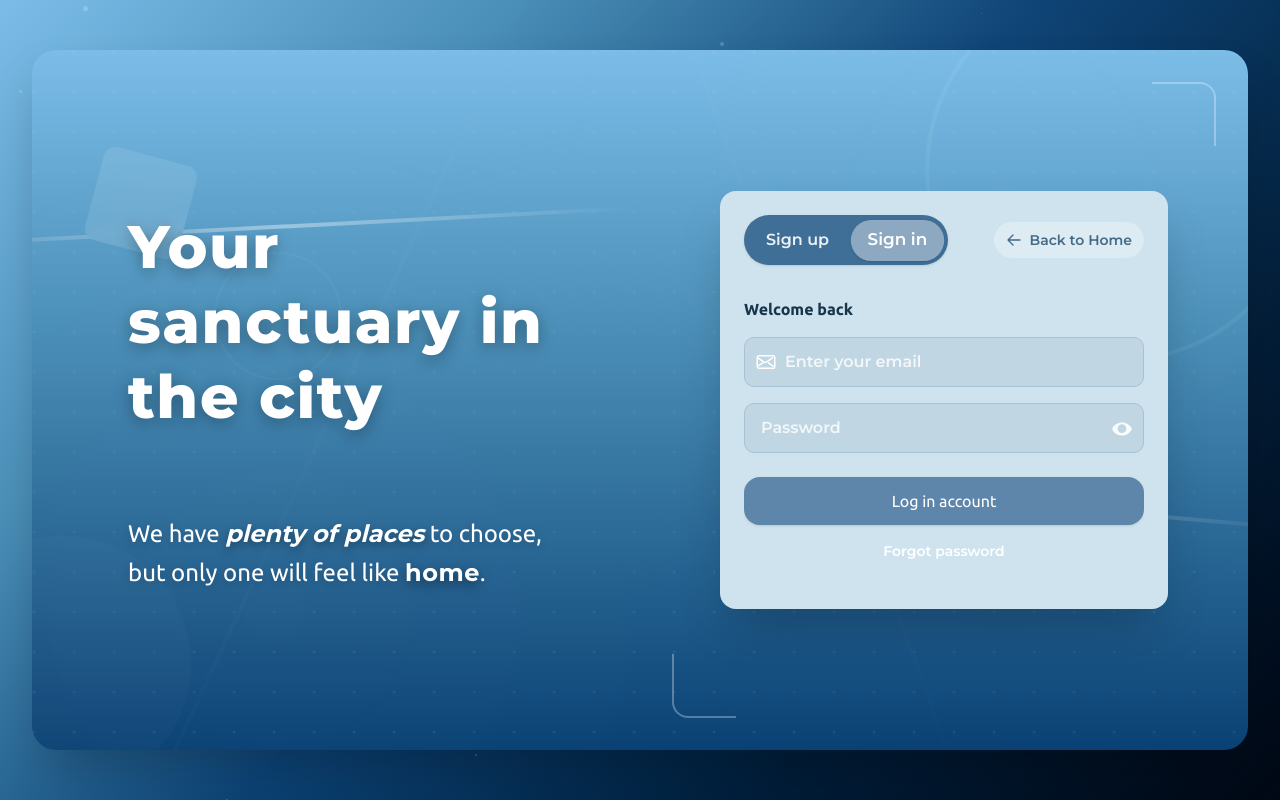
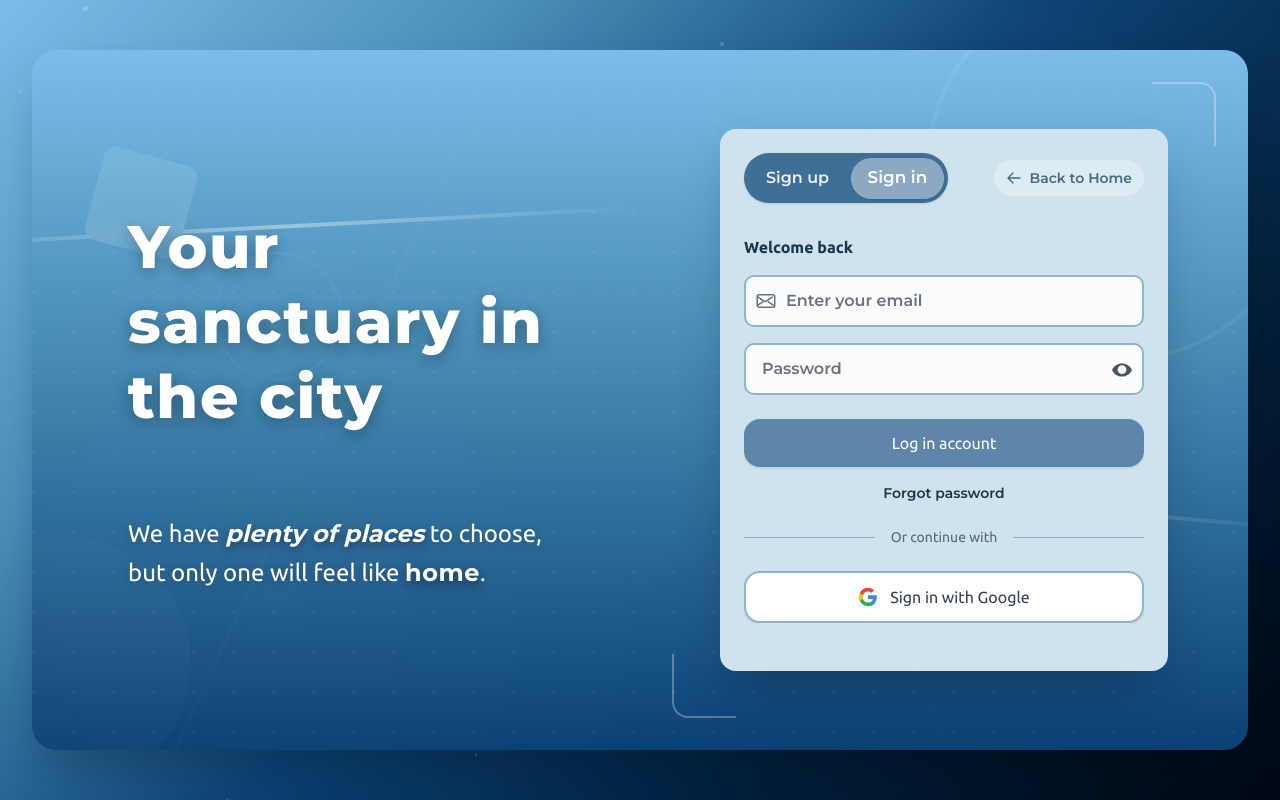
Before and after one commit to coderenjoyer/RealEstateHub, a React (Vite) app in the folder AzureConnect/: page /login in a window 1280 px wide. Built offline with nearby package versions, Linux system fonts and the light colour scheme.

Commit message:
googleatuh

```diff
--- a/AzureConnect/src/components/login/login_modal.tsx
+++ b/AzureConnect/src/components/login/login_modal.tsx
@@ -8,7 +8,7 @@ type TabKey = "signup" | "signin" | "reset";
 const LoginModal: React.FC = () => {
   const navigate = useNavigate();
   const location = useLocation();
-  const { signIn, signupNewUser, resetPasswordForEmail, updateUserPassword, session } = useAuth();
+  const { signIn, signupNewUser, signInWithGoogle, resetPasswordForEmail, updateUserPassword, session } = useAuth();
   const [activeTab, setActiveTab] = useState<TabKey>("signin");
   const [showPassword, setShowPassword] = useState(false);
   const [showConfirmPassword, setShowConfirmPassword] = useState(false);
@@ -89,13 +89,24 @@ const LoginModal: React.FC = () => {
   };
 
   const inputBase =
-    "w-full rounded-[10px] border border-[#a8c1d3] bg-[#b8cfdd]/60 placeholder:text-white/80 text-white/90 px-4 py-3 focus:outline-none focus:ring-2 focus:ring-[#5d8ab0] focus:border-transparent transition-all duration-300 hover:bg-[#b8cfdd]/80 hover:border-[#5d8ab0]";
+    "w-full rounded-[10px] border-2 border-[#8eb5cc] bg-white/90 placeholder:text-gray-500 text-gray-800 px-4 py-3 focus:outline-none focus:ring-2 focus:ring-[#5d8ab0] focus:border-[#5d8ab0] transition-all duration-300 hover:bg-white hover:border-[#5d8ab0]";
 
   const inputFont = {
     fontFamily:
       "Montserrat, ui-sans-serif, system-ui, -apple-system, Segoe UI, Roboto, Inter",
     fontSize: "16px",
   } as const;
+
+  const handleGoogleSignIn = async () => {
+    setErrorMessage(null);
+    setIsSubmitting(true);
+    const res = await signInWithGoogle();
+    setIsSubmitting(false);
+    if (!res.success) {
+      setErrorMessage(res.error || "Google sign in failed");
+    }
+    // OAuth flow will redirect automatically
+  };
 
   const handleSignup = async () => {
     setErrorMessage(null);
@@ -217,7 +228,7 @@ const LoginModal: React.FC = () => {
         <div className="inline-flex items-center rounded-full bg-[#3f6f97] p-1.5 shadow gap-2">
           <button
             onClick={() => handleTabChange("signup")}
-            className={`rounded-full px-4 py-2 text-sm font-semibold transition-all duration-300 transform hover:scale-105 flex-shrink-0 ${
+            className={`rounded-full px-4 py-2 text-sm font-semibold transition-all duration-300 transform hover:scale-[1.02] flex-shrink-0 ${
               activeTab === "signup"
                 ? "bg-white/40 text-white shadow-sm scale-105"
                 : "text-white/90 hover:text-white hover:bg-white/20"
@@ -232,7 +243,7 @@ const LoginModal: React.FC = () => {
           </button>
           <button
             onClick={() => handleTabChange("signin")}
-            className={`rounded-full px-4 py-2 text-sm font-semibold transition-all duration-300 transform hover:scale-105 flex-shrink-0 ${
+            className={`rounded-full px-4 py-2 text-sm font-semibold transition-all duration-300 transform hover:scale-[1.02] flex-shrink-0 ${
               activeTab === "signin"
                 ? "bg-white/40 text-white shadow-sm scale-105"
                 : "text-white/90 hover:text-white hover:bg-white/20"
@@ -269,7 +280,7 @@ const LoginModal: React.FC = () => {
         )}
         <button
           aria-label="Back to Home"
-          className="flex items-center gap-2 px-3 py-2 rounded-full bg-white/30 text-[#436a86] transition-all duration-300 hover:bg-white/50 hover:scale-105 hover:shadow-md backdrop-blur-sm"
+          className="flex items-center gap-2 px-3 py-2 rounded-full bg-white/30 text-[#436a86] transition-all duration-300 hover:bg-white/50 hover:scale-[1.02] hover:shadow-md backdrop-blur-sm"
           onClick={() => navigate('/')}
         >
           <svg
@@ -320,12 +331,12 @@ const LoginModal: React.FC = () => {
           </div>
 
           <div className="relative">
-            <span className="pointer-events-none absolute left-3 top-1/2 -translate-y-1/2 text-white">
+            <span className="pointer-events-none absolute left-3 top-1/2 -translate-y-1/2 text-gray-500">
               <svg
                 xmlns="http://www.w3.org/2000/svg"
                 viewBox="0 0 24 24"
                 fill="none"
-                stroke="white"
+                stroke="currentColor"
                 strokeWidth="1.8"
                 className="size-5"
               >
@@ -363,7 +374,7 @@ const LoginModal: React.FC = () => {
             <button
               type="button"
               onClick={() => setShowPassword((v) => !v)}
-              className="absolute right-3 top-1/2 -translate-y-1/2 text-white/90"
+              className="absolute right-3 top-1/2 -translate-y-1/2 text-gray-600 hover:text-gray-800"
               aria-label={showPassword ? "Hide password" : "Show password"}
             >
               {showPassword ? (
@@ -401,7 +412,7 @@ const LoginModal: React.FC = () => {
             <button
               type="button"
               onClick={() => setShowConfirmPassword((v) => !v)}
-              className="absolute right-3 top-1/2 -translate-y-1/2 text-white/90"
+              className="absolute right-3 top-1/2 -translate-y-1/2 text-gray-600 hover:text-gray-800"
               aria-label={
                 showConfirmPassword ? "Hide password" : "Show password"
               }
@@ -436,10 +447,35 @@ const LoginModal: React.FC = () => {
             disabled={isSubmitting}
             onClick={handleSignup}
             className={`mt-6 w-full rounded-xl px-6 py-3 text-white shadow transition-all duration-300 transform active:scale-95 ${
-              isSubmitting ? 'bg-[#7aa1bd] cursor-not-allowed' : 'bg-[#5d86aa] hover:bg-[#52799a] hover:scale-105 hover:shadow-lg'
+              isSubmitting ? 'bg-[#7aa1bd] cursor-not-allowed' : 'bg-[#5d86aa] hover:bg-[#52799a] hover:scale-[1.02] hover:shadow-lg'
             }`}
           >
             {isSubmitting ? 'Creating account...' : 'Create an account'}
+          </button>
+
+          <div className="relative my-6">
+            <div className="absolute inset-0 flex items-center">
+              <div className="w-full border-t border-[#8eb5cc]"></div>
+            </div>
+            <div className="relative flex justify-center text-sm">
+              <span className="bg-[#cfe3ee] px-4 text-[#17364b]/70">Or continue with</span>
+            </div>
+          </div>
+
+          <button
+            disabled={isSubmitting}
+            onClick={handleGoogleSignIn}
+            className={`w-full flex items-center justify-center gap-3 rounded-xl px-6 py-3 bg-white border-2 border-[#8eb5cc] text-gray-700 shadow transition-all duration-300 transform hover:scale-[1.01] hover:shadow-lg active:scale-95 ${
+              isSubmitting ? 'opacity-50 cursor-not-allowed' : 'hover:bg-gray-50'
+            }`}
+          >
+            <svg className="size-5" viewBox="0 0 24 24" xmlns="http://www.w3.org/2000/svg">
+              <path d="M22.56 12.25c0-.78-.07-1.53-.2-2.25H12v4.26h5.92c-.26 1.37-1.04 2.53-2.21 3.31v2.77h3.57c2.08-1.92 3.28-4.74 3.28-8.09z" fill="#4285F4"/>
+              <path d="M12 23c2.97 0 5.46-.98 7.28-2.66l-3.57-2.77c-.98.66-2.23 1.06-3.71 1.06-2.86 0-5.29-1.93-6.16-4.53H2.18v2.84C3.99 20.53 7.7 23 12 23z" fill="#34A853"/>
+              <path d="M5.84 14.09c-.22-.66-.35-1.36-.35-2.09s.13-1.43.35-2.09V7.07H2.18C1.43 8.55 1 10.22 1 12s.43 3.45 1.18 4.93l2.85-2.22.81-.62z" fill="#FBBC05"/>
+              <path d="M12 5.38c1.62 0 3.06.56 4.21 1.64l3.15-3.15C17.45 2.09 14.97 1 12 1 7.7 1 3.99 3.47 2.18 7.07l3.66 2.84c.87-2.6 3.3-4.53 6.16-4.53z" fill="#EA4335"/>
+            </svg>
+            {isSubmitting ? 'Signing in...' : 'Sign in with Google'}
           </button>
         </div>
       ) : activeTab === "signin" ? (
@@ -448,12 +484,12 @@ const LoginModal: React.FC = () => {
             Welcome back
           </h2>
           <div className="relative">
-            <span className="pointer-events-none absolute left-3 top-1/2 -translate-y-1/2 text-white/90">
+            <span className="pointer-events-none absolute left-3 top-1/2 -translate-y-1/2 text-gray-500">
               <svg
                 xmlns="http://www.w3.org/2000/svg"
                 viewBox="0 0 24 24"
                 fill="none"
-                stroke="white"
+                stroke="currentColor"
                 strokeWidth="1.8"
                 className="size-5"
               >
@@ -481,7 +517,7 @@ const LoginModal: React.FC = () => {
             <button
               type="button"
               onClick={() => setShowPassword((v) => !v)}
-              className="absolute right-3 top-1/2 -translate-y-1/2 text-white/90"
+              className="absolute right-3 top-1/2 -translate-y-1/2 text-gray-600 hover:text-gray-800"
             >
               <svg
                 xmlns="http://www.w3.org/2000/svg"
@@ -500,7 +536,7 @@ const LoginModal: React.FC = () => {
             disabled={isSubmitting}
             onClick={handleSignin}
             className={`mt-2 w-full rounded-xl px-6 py-3 text-white shadow transition-all duration-300 transform active:scale-95 ${
-              isSubmitting ? 'bg-[#7aa1bd] cursor-not-allowed' : 'bg-[#5d86aa] hover:bg-[#52799a] hover:scale-105 hover:shadow-lg'
+              isSubmitting ? 'bg-[#7aa1bd] cursor-not-allowed' : 'bg-[#5d86aa] hover:bg-[#52799a] hover:scale-[1.02] hover:shadow-lg'
             }`}
           >
             {isSubmitting ? 'Signing in...' : 'Log in account'}
@@ -513,7 +549,7 @@ const LoginModal: React.FC = () => {
               setErrorMessage(null);
               setResetSuccessMessage(null);
             }}
-            className="mx-auto block text-sm font-medium text-[#ffffff] underline-offset-4 hover:underline transition-all duration-300 hover:text-white/80 transform hover:scale-105"
+            className="mx-auto block text-sm font-medium text-[#17364b] underline-offset-4 hover:underline transition-all duration-300 hover:text-[#23455b]"
             style={{
               fontFamily:
                 "Montserrat, ui-sans-serif, system-ui, -apple-system, Segoe UI, Roboto, Inter",
@@ -521,6 +557,31 @@ const LoginModal: React.FC = () => {
             }}
           >
             Forgot password
+          </button>
+
+          <div className="relative my-6">
+            <div className="absolute inset-0 flex items-center">
+              <div className="w-full border-t border-[#8eb5cc]"></div>
+            </div>
+            <div className="relative flex justify-center text-sm">
+              <span className="bg-[#cfe3ee] px-4 text-[#17364b]/70">Or continue with</span>
+            </div>
+          </div>
+
+          <button
+            disabled={isSubmitting}
+            onClick={handleGoogleSignIn}
+            className={`w-full flex items-center justify-center gap-3 rounded-xl px-6 py-3 bg-white border-2 border-[#8eb5cc] text-gray-700 shadow transition-all duration-300 transform hover:scale-[1.01] hover:shadow-lg active:scale-95 ${
+              isSubmitting ? 'opacity-50 cursor-not-allowed' : 'hover:bg-gray-50'
+            }`}
+          >
+            <svg className="size-5" viewBox="0 0 24 24" xmlns="http://www.w3.org/2000/svg">
+              <path d="M22.56 12.25c0-.78-.07-1.53-.2-2.25H12v4.26h5.92c-.26 1.37-1.04 2.53-2.21 3.31v2.77h3.57c2.08-1.92 3.28-4.74 3.28-8.09z" fill="#4285F4"/>
+              <path d="M12 23c2.97 0 5.46-.98 7.28-2.66l-3.57-2.77c-.98.66-2.23 1.06-3.71 1.06-2.86 0-5.29-1.93-6.16-4.53H2.18v2.84C3.99 20.53 7.7 23 12 23z" fill="#34A853"/>
+              <path d="M5.84 14.09c-.22-.66-.35-1.36-.35-2.09s.13-1.43.35-2.09V7.07H2.18C1.43 8.55 1 10.22 1 12s.43 3.45 1.18 4.93l2.85-2.22.81-.62z" fill="#FBBC05"/>
+              <path d="M12 5.38c1.62 0 3.06.56 4.21 1.64l3.15-3.15C17.45 2.09 14.97 1 12 1 7.7 1 3.99 3.47 2.18 7.07l3.66 2.84c.87-2.6 3.3-4.53 6.16-4.53z" fill="#EA4335"/>
+            </svg>
+            {isSubmitting ? 'Signing in...' : 'Sign in with Google'}
           </button>
         </div>
       ) : activeTab === "reset" ? (
@@ -535,12 +596,12 @@ const LoginModal: React.FC = () => {
                 Enter your email address and we'll send you a link to reset your password.
               </p>
               <div className="relative">
-                <span className="pointer-events-none absolute left-3 top-1/2 -translate-y-1/2 text-white/90">
+                <span className="pointer-events-none absolute left-3 top-1/2 -translate-y-1/2 text-gray-500">
                   <svg
                     xmlns="http://www.w3.org/2000/svg"
                     viewBox="0 0 24 24"
                     fill="none"
-                    stroke="white"
+                    stroke="currentColor"
                     strokeWidth="1.8"
                     className="size-5"
                   >
@@ -573,7 +634,7 @@ const LoginModal: React.FC = () => {
                 className={`mt-2 w-full rounded-xl px-6 py-3 text-white shadow transition-all duration-300 transform active:scale-95 ${
                   isSubmitting
                     ? "bg-[#7aa1bd] cursor-not-allowed"
-                    : "bg-[#5d86aa] hover:bg-[#52799a] hover:scale-105 hover:shadow-lg"
+                    : "bg-[#5d86aa] hover:bg-[#52799a] hover:scale-[1.02] hover:shadow-lg"
                 }`}
               >
                 {isSubmitting ? "Sending..." : "Send reset link"}
@@ -581,7 +642,7 @@ const LoginModal: React.FC = () => {
               <button
                 type="button"
                 onClick={() => setResetStep("password")}
-                className="mx-auto block text-sm font-medium text-[#ffffff] underline-offset-4 hover:underline transition-all duration-300 hover:text-white/80 transform hover:scale-105"
+                className="mx-auto block text-sm font-medium text-[#ffffff] underline-offset-4 hover:underline transition-all duration-300 hover:text-white/80"
                 style={{
                   fontFamily:
                     "Montserrat, ui-sans-serif, system-ui, -apple-system, Segoe UI, Roboto, Inter",
@@ -608,7 +669,7 @@ const LoginModal: React.FC = () => {
                 <button
                   type="button"
                   onClick={() => setShowNewPassword((v) => !v)}
-                  className="absolute right-3 top-1/2 -translate-y-1/2 text-white/90"
+                  className="absolute right-3 top-1/2 -translate-y-1/2 text-gray-600 hover:text-gray-800"
                   aria-label={showNewPassword ? "Hide password" : "Show password"}
                 >
                   {showNewPassword ? (
@@ -650,7 +711,7 @@ const LoginModal: React.FC = () => {
                 <button
                   type="button"
                   onClick={() => setShowConfirmNewPassword((v) => !v)}
-                  className="absolute right-3 top-1/2 -translate-y-1/2 text-white/90"
+                  className="absolute right-3 top-1/2 -translate-y-1/2 text-gray-600 hover:text-gray-800"
                   aria-label={
                     showConfirmNewPassword ? "Hide password" : "Show password"
                   }
@@ -689,7 +750,7 @@ const LoginModal: React.FC = () => {
                 className={`mt-2 w-full rounded-xl px-6 py-3 text-white shadow transition-all duration-300 transform active:scale-95 ${
                   isSubmitting
                     ? "bg-[#7aa1bd] cursor-not-allowed"
-                    : "bg-[#5d86aa] hover:bg-[#52799a] hover:scale-105 hover:shadow-lg"
+                    : "bg-[#5d86aa] hover:bg-[#52799a] hover:scale-[1.02] hover:shadow-lg"
                 }`}
               >
                 {isSubmitting ? "Updating..." : "Update password"}
@@ -703,7 +764,7 @@ const LoginModal: React.FC = () => {
                   setErrorMessage(null);
                   setResetSuccessMessage(null);
                 }}
-                className="mx-auto block text-sm font-medium text-[#ffffff] underline-offset-4 hover:underline transition-all duration-300 hover:text-white/80 transform hover:scale-105"
+                className="mx-auto block text-sm font-medium text-[#ffffff] underline-offset-4 hover:underline transition-all duration-300 hover:text-white/80"
                 style={{
                   fontFamily:
                     "Montserrat, ui-sans-serif, system-ui, -apple-system, Segoe UI, Roboto, Inter",
```
Also changed, not shown: AzureConnect/src/AuthContext.tsx (+17 -0 lines).
